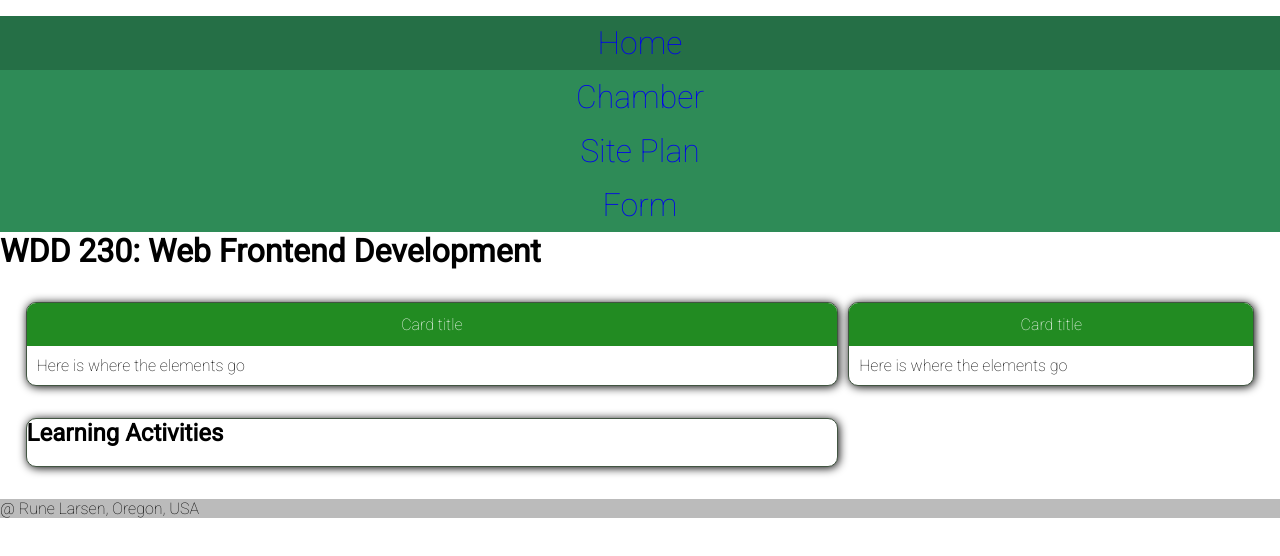
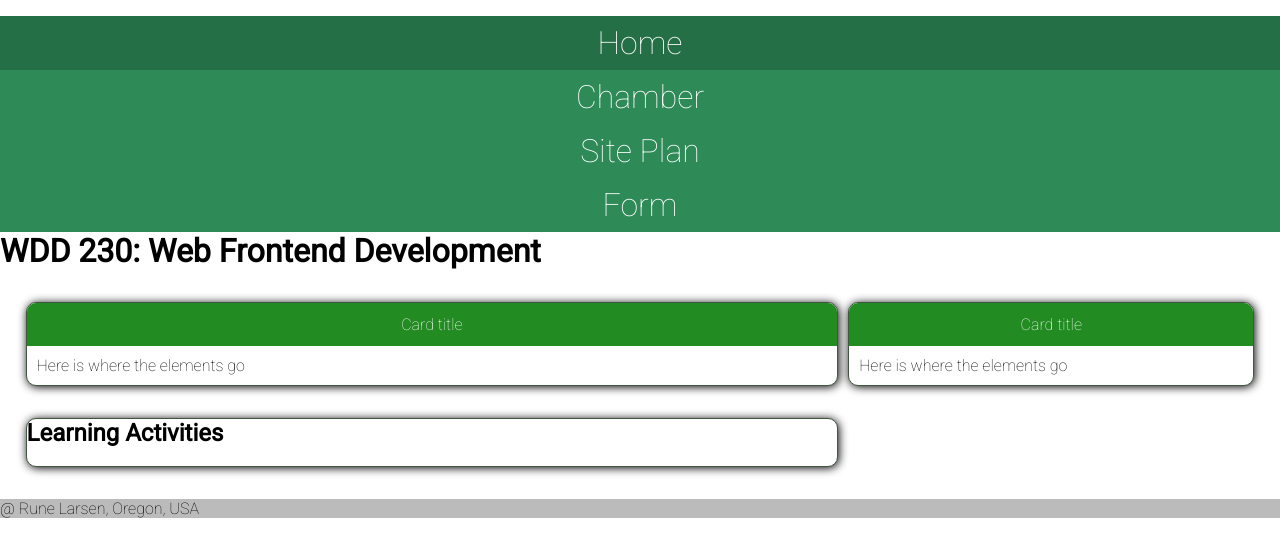
Before and after one commit to theonlyruneyouknow/wdd230, a plain HTML site: page index.html in a window 1280 px wide. Shown: the part 138-694 px from the top of the page. Drawn offline with Linux system fonts and the light colour scheme.

Commit message:
mostly good

```diff
--- a/styles/base.css
+++ b/styles/base.css
@@ -107,7 +107,7 @@ nav ul {
 
 nav a {
     display: block;
-    /* color: teal; */
+    color: rgb(255, 255, 255);
     text-align: center;
     padding: .5rem;
     text-decoration: none;
```
